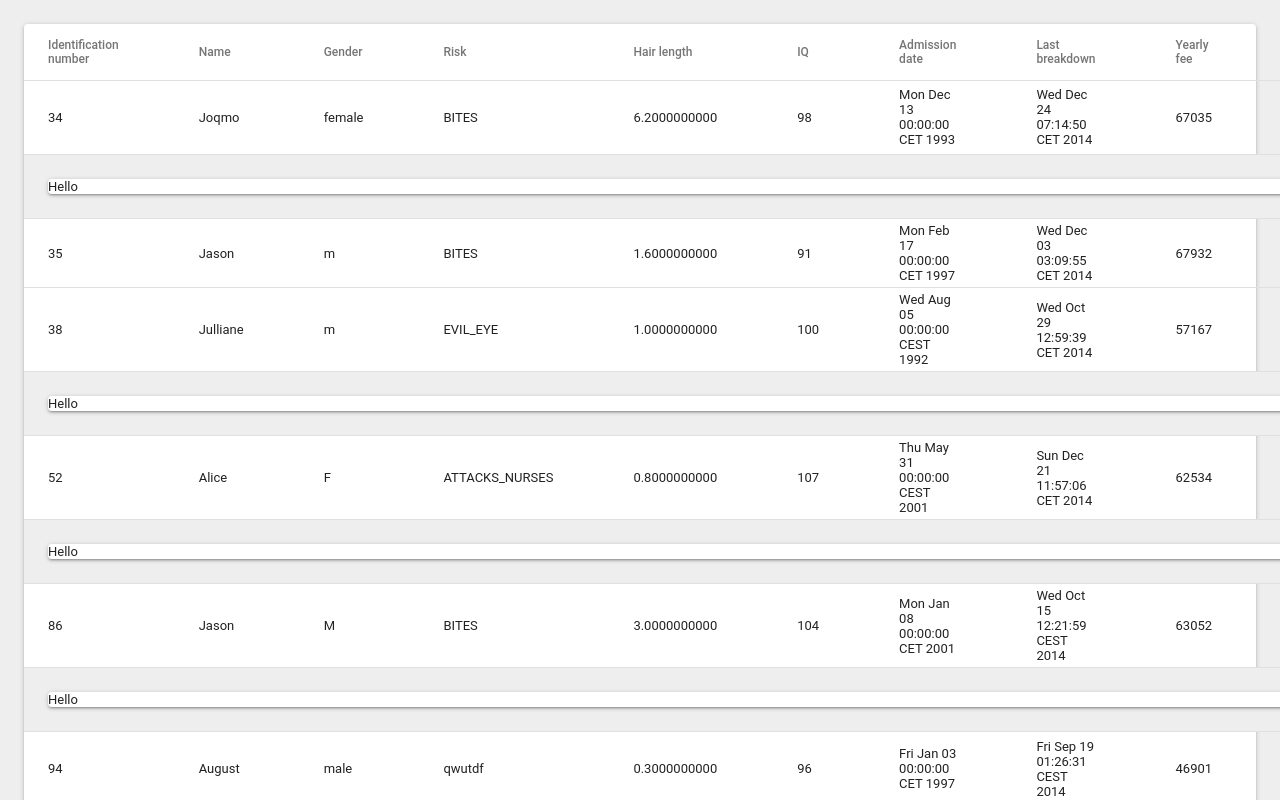
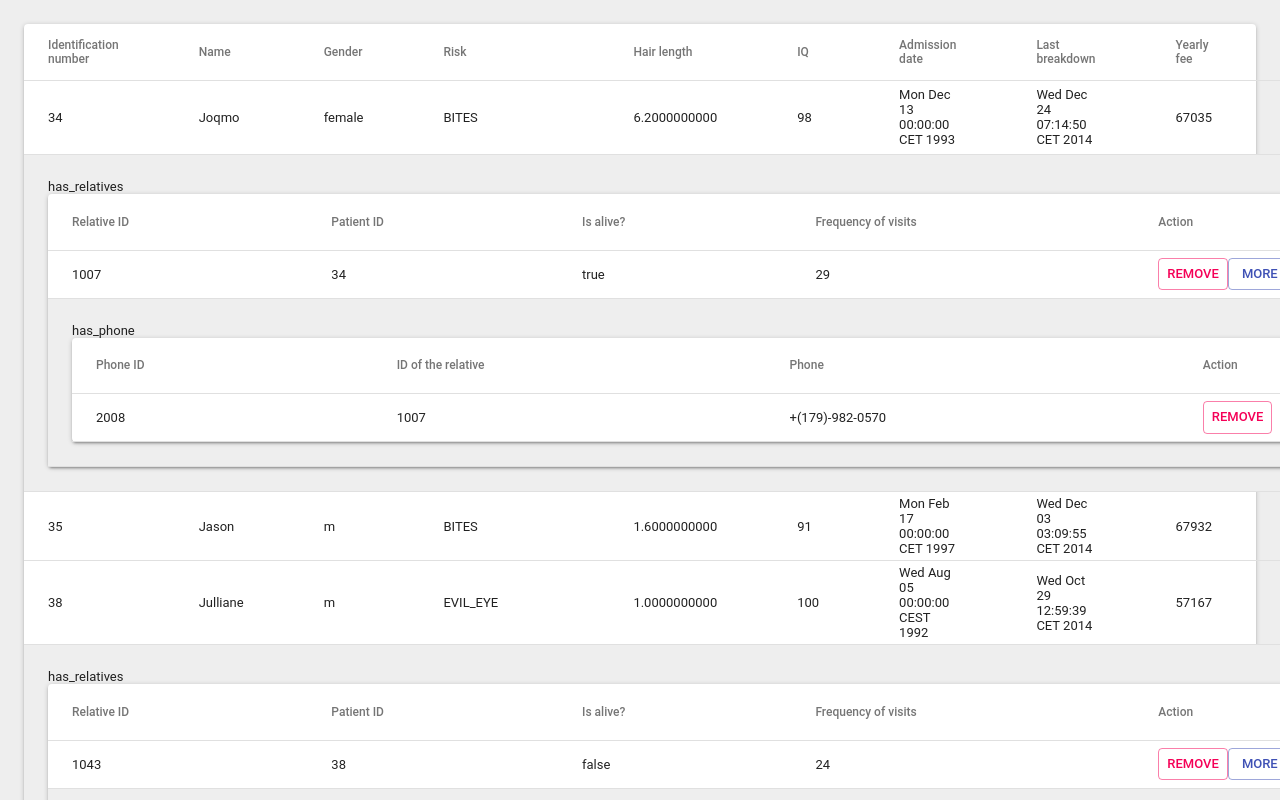
Before and after one commit to fidelman/ataccama, a React (Create React App) app: page / in a window 1280 px wide. Shown: the top 800 px of the page. Built offline with nearby package versions, Linux system fonts and the light colour scheme.

Commit message:
Render the whole Table

```diff
--- a/src/components/TableContainer.js
+++ b/src/components/TableContainer.js
@@ -16,6 +16,46 @@ const styles = {
 }
 
 function TableContainer({ classes, data }) {
+  function getTableRows(data, headers) {
+    function getNestedRows(kids) {
+      return Object.keys(kids).map((kidName) => {
+        const kid = kids[kidName]
+        return (
+          <TableRow key={kidName}>
+            <TableCell className={classes.cell} colSpan={headers.length + 1}>
+              <Container>
+                {kidName}
+                {generateTable(kid.records)}
+              </Container>
+            </TableCell>
+          </TableRow>
+        )
+      })
+    }
+
+    return data.map((item, i) => (
+      <React.Fragment key={i}>
+        <TableRow>
+          {headers.map((header, j) => (
+            <TableCell key={j}>{item.data[header] || ''}</TableCell>
+          ))}
+          <TableCell>
+            <Button size="small" variant="outlined" color="secondary">
+              Remove
+            </Button>
+            {Object.keys(item.kids).length ? (
+              <Button size="small" variant="outlined" color="primary">
+                More
+              </Button>
+            ) : null}
+          </TableCell>
+        </TableRow>
+        {Object.keys(item.kids).length ? getNestedRows(item.kids) : null}
+      </React.Fragment>
+    ))
+  }
+
+  function getHeaders(data) {
     const { headers } = data.reduce(
       ({ headers, hash }, item) => {
         Object.keys(item.data).forEach((data) => {
@@ -30,54 +70,29 @@ function TableContainer({ classes, data }) {
       { headers: [], hash: {} }
     )
 
-  const TableCells = headers.map((header, key) => (
-    <TableCell key={key}>{header}</TableCell>
-  ))
-
-  function getTableRows(data) {
-    return data.map((item, i) => (
-      <>
-        <TableRow key={i}>
-          {headers.map((header, j) => (
-            <TableCell key={j}>{item.data[header] || ''}</TableCell>
-          ))}
-          <TableCell>
-            <Button size="small" variant="outlined" color="secondary">
-              Remove
-            </Button>
-            {Object.keys(item.kids).length ? (
-              <Button size="small" variant="outlined" color="primary">
-                More
-              </Button>
-            ) : null}
-          </TableCell>
-        </TableRow>
-        {Object.keys(item.kids).length ? (
-          <TableRow>
-            <TableCell className={classes.cell} colSpan={headers.length + 1}>
-              <Container>
-                <Paper>Hello</Paper>
-              </Container>
-            </TableCell>
-          </TableRow>
-        ) : null}
-      </>
-    ))
+    return headers
   }
 
+  function generateTable(data) {
+    const headers = getHeaders(data)
     return (
       <Paper>
         <Table>
           <TableHead>
             <TableRow>
-            {TableCells}
+              {headers.map((header, key) => (
+                <TableCell key={key}>{header}</TableCell>
+              ))}
               <TableCell>Action</TableCell>
             </TableRow>
           </TableHead>
-        <TableBody>{getTableRows(data)}</TableBody>
+          <TableBody>{getTableRows(data, headers)}</TableBody>
         </Table>
       </Paper>
     )
   }
 
+  return generateTable(data)
+}
+
 export default withStyles(styles)(TableContainer)
```
Lines whose indentation alone changed are shown as unchanged.
